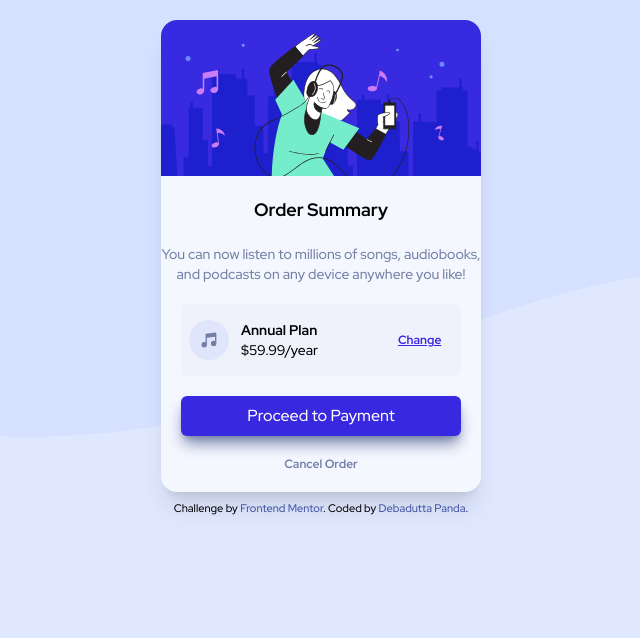
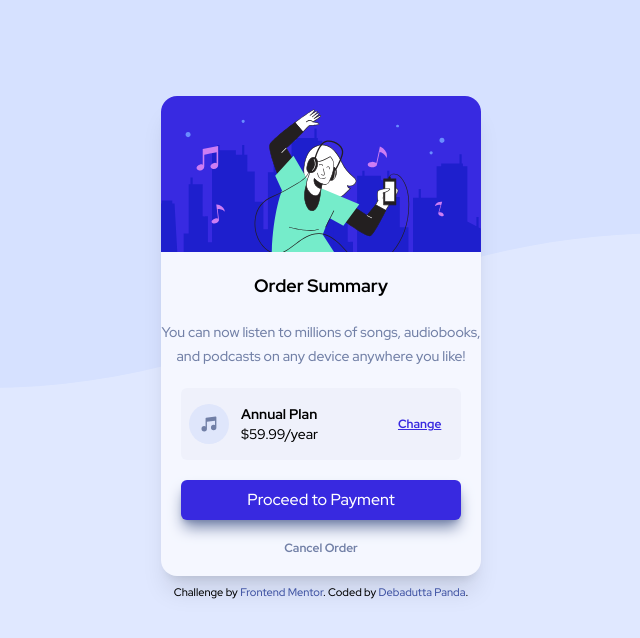
Before and after one commit to debadutta98/frontendmentor.io-Order-summary-card-solution, a website: page index.html in a window 1280 px wide. Shown: the whole page, without its empty margins (319-959 px from the left). Drawn offline with Linux system fonts and the light colour scheme.

Commit message:
change some style

```diff
--- a/index.html
+++ b/index.html
@@ -16,7 +16,7 @@
   </style>
 </head>
 <body>
-  <div class="flex justify-center pt-5">
+  <div class="flex justify-center pt-24">
     <div class="card">
       <img src="./images/illustration-hero.svg" class="rounded-t-2xl w-full"/>
       <h1 class="text-lg font-bold text-center">Order Summary</h1>
--- a/src/style.css
+++ b/src/style.css
@@ -4,26 +4,26 @@
 @tailwind utilities;
 
 body{
-    @apply bg-backblue-100 bg-[url('/frontendmentor.io-Order-summary-card-solution/images/pattern-background-mobile.svg')] sm:bg-[url('/frontendmentor.io-Order-summary-card-solution/images/pattern-background-desktop.svg')] bg-no-repeat font-redhat;
+    @apply bg-backblue-100 bg-contain bg-[url('/images/pattern-background-mobile.svg')] sm:bg-[url('/images/pattern-background-desktop.svg')] bg-no-repeat font-redhat;
 }
 .card{
-    @apply flex  rounded-2xl shadow-xl bg-backblue-300 flex-col gap-5 w-80
+    @apply flex  rounded-2xl shadow-xl bg-backblue-300 flex-col gap-5 w-80;
 }
 .bg-inner
 {
-    @apply flex bg-backblue-400 bg-opacity-5 rounded-md items-center gap-20 py-2
+    @apply flex bg-backblue-400 bg-opacity-5 rounded-md items-center gap-20 py-2;
 }
 .btn
 {
-    @apply py-2 shadow-lg shadow-backblue-400 text-center text-white bg-backblue-200 rounded-md w-full hover:bg-opacity-60
+    @apply py-2 shadow-lg shadow-backblue-400 text-center text-white bg-backblue-200 rounded-md w-full hover:bg-opacity-60;
 }
 .abtn{
-    @apply text-center text-backblue-400 text-xs pb-5 font-semibold hover:text-backblue-500
+    @apply text-center text-backblue-400 text-xs mb-5 font-semibold hover:text-backblue-500 m-auto;
 }
 .alink
 {
-    @apply text-backblue-200 underline text-xs font-bold hover:no-underline hover:opacity-60
+    @apply text-backblue-200 underline text-xs font-bold hover:no-underline hover:opacity-60;
 }
 p{
-    @apply text-sm text-center font-light text-backblue-400
+    @apply text-sm text-center font-light text-backblue-400 leading-6;
 }
```
Also changed, not shown: dist/style.css.
